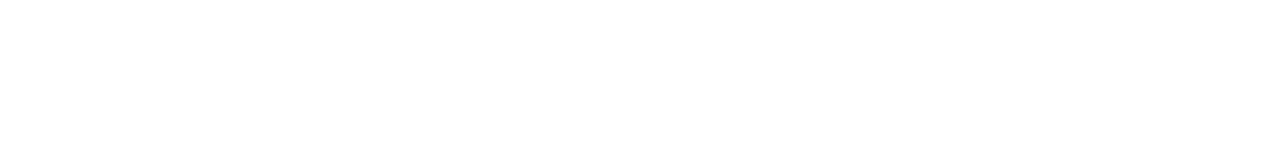
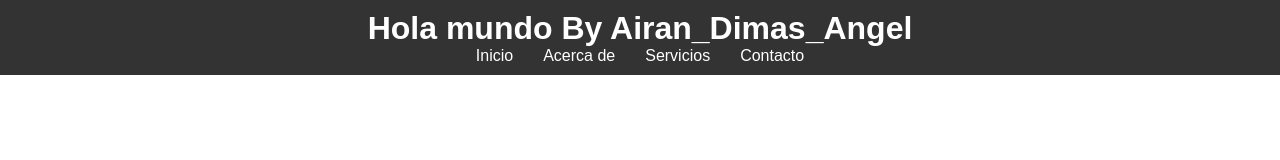
Before and after one commit to AiranCam/web, a plain HTML site: page index.html in a window 1280 px wide. Drawn offline with Linux system fonts and the light colour scheme.

Commit message:
Add Header

```diff
--- a/index.html
+++ b/index.html
@@ -7,6 +7,16 @@
     <title>Web Sencilla</title>
 </head>
 <body>
-
+    <header>
+        <h1>Hola mundo By Airan_Dimas_Angel</h1>
+        <nav>
+            <ul>
+                <li><a href="#">Inicio</a></li>
+                <li><a href="#">Acerca de</a></li>
+                <li><a href="#">Servicios</a></li>
+                <li><a href="#">Contacto</a></li>
+            </ul>
+        </nav>
+    </header>
 </body>
 </html>
--- a/style.css
+++ b/style.css
@@ -0,0 +1,50 @@
+body {
+    margin: 0;
+    font-family: Arial, sans-serif;
+}
+
+header {
+    background-color: #333;
+    color: white;
+    padding: 10px 0;
+    text-align: center;
+}
+
+header h1 {
+    margin: 0;
+}
+
+nav ul {
+    list-style: none;
+    padding: 0;
+    margin: 0;
+    display: flex;
+    justify-content: center;
+}
+
+nav ul li {
+    margin: 0 15px;
+}
+
+nav ul li a {
+    color: white;
+    text-decoration: none;
+}
+
+nav ul li a:hover {
+    text-decoration: underline;
+}
+
+footer {
+    background-color: #333;
+    color: white;
+    text-align: center;
+    padding: 10px 0;
+    position: absolute;
+    width: 100%;
+    bottom: 0;
+}
+
+p {
+    margin: 0;
+}
```
Also changed, not shown: 1 other file.
